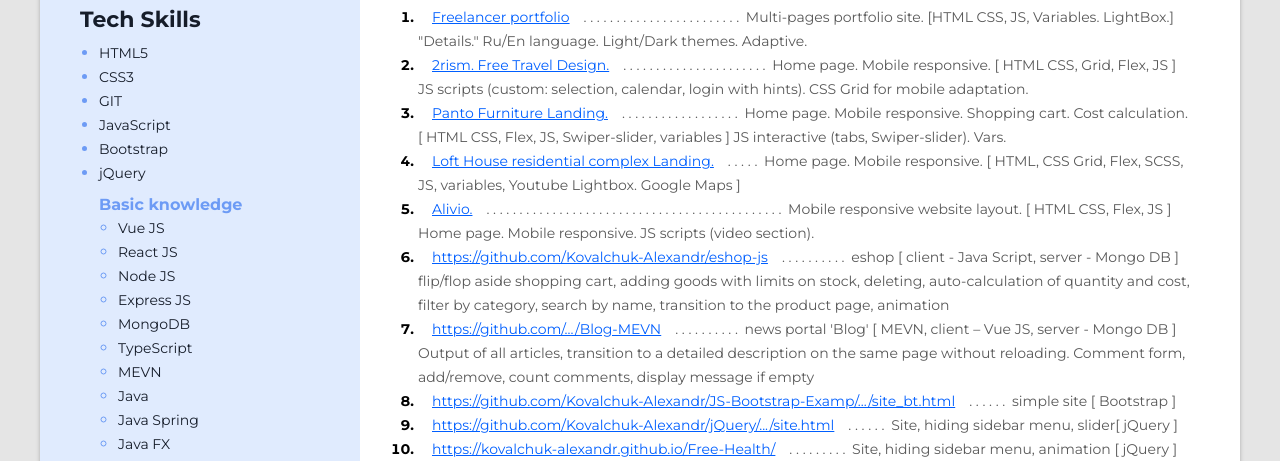
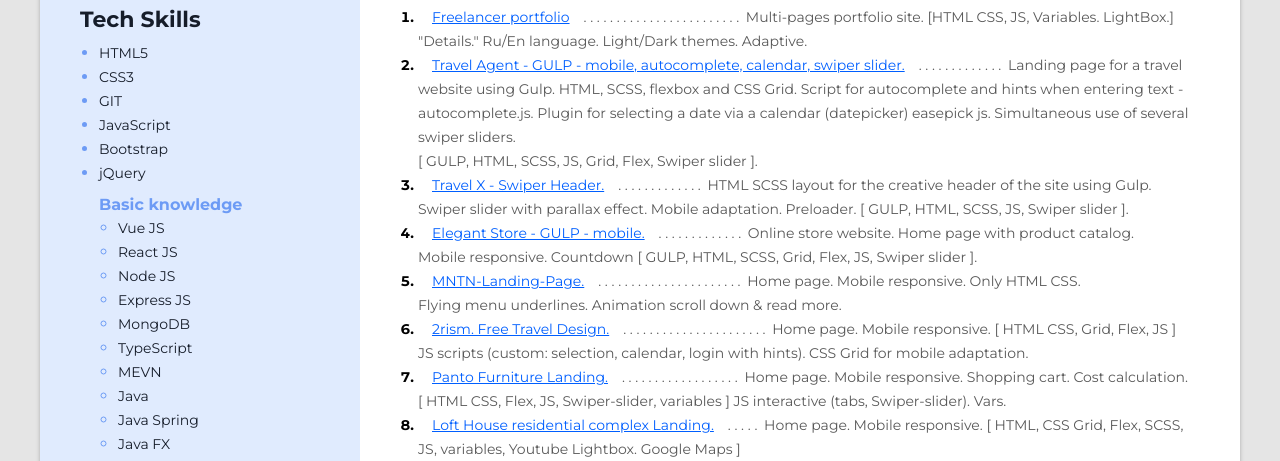
Before and after one commit to Kovalchuk-Alexandr/resume_project, a plain HTML site: page index.html in a window 1280 px wide. Shown: the part 704-1165 px from the top of the page. Drawn offline with Linux system fonts and the light colour scheme.

Commit message:
+ 4 new prjs

```diff
--- a/index.html
+++ b/index.html
@@ -142,7 +142,7 @@
           </ol>
         </div>
 
-                <!-- My projects JavaScript -->
+        <!-- My projects JavaScript -->
         <div class="projects-container">
           <h3 class="main-content-title">JavaScript projects</h3>
 
@@ -155,6 +155,56 @@
                 <a href="https://github.com/Kovalchuk-Alexandr/freelancer_portfolio_my.git" target="_blank" class="project-item-name-link" title=""
                     >Multi-pages portfolio site. [HTML CSS, JS, Variables. LightBox.]
                      "Details." Ru/En language. Light/Dark themes. Adaptive. </a>
+              </span>
+            </li>
+
+            <!-- Travel Agent -->
+            <li class="project-item">
+              <a href="https://kovalchuk-alexandr.github.io/Travel-Agent-GULP-autocomplete-calendar-swiper-slider/" target="_blank" class="project-item-link"
+                >Travel Agent - GULP - mobile, autocomplete, calendar, swiper slider.</a
+              >
+              <span class="project-item-descr"> . . . . . . . . . . . . .
+                <a href="https://github.com/Kovalchuk-Alexandr/Travel-Agent-GULP-autocomplete-calendar-swiper-slider.git" target="_blank" class="project-item-name-link" title="look on github"
+                    >Landing page for a travel website using Gulp. HTML, SCSS, flexbox and CSS Grid.
+                    Script for autocomplete and hints when entering text - autocomplete.js. Plugin for selecting a date via a calendar (datepicker) easepick js. Simultaneous use of several swiper sliders.<br>
+                    [ GULP, HTML, SCSS, JS, Grid, Flex, Swiper slider ].</a>
+              </span>
+            </li>
+
+            <!-- Travel X - Swiper Header -->
+            <li class="project-item">
+              <a href="https://kovalchuk-alexandr.github.io/Travel-X---Swiper-Header/" target="_blank" class="project-item-link"
+                >Travel X - Swiper Header.</a
+              >
+              <span class="project-item-descr"> . . . . . . . . . . . . .
+                <a href="https://github.com/Kovalchuk-Alexandr/Travel-X---Swiper-Header.git" target="_blank" class="project-item-name-link" title="look on github"
+                    >HTML SCSS layout for the creative header of the site using Gulp.<br>
+                    Swiper slider with parallax effect. Mobile adaptation. Preloader.
+                    [ GULP, HTML, SCSS, JS, Swiper slider ].</a>
+              </span>
+            </li>
+
+            <!-- Elegant Store -->
+            <li class="project-item">
+              <a href="https://kovalchuk-alexandr.github.io/Elegant-Store---GULP---mobile/" target="_blank" class="project-item-link"
+                >Elegant Store - GULP - mobile.</a
+              >
+              <span class="project-item-descr"> . . . . . . . . . . . . .
+                <a href="https://github.com/Kovalchuk-Alexandr/Elegant-Store---GULP---mobile.git" target="_blank" class="project-item-name-link" title="look on github"
+                    >Online store website. Home page with product catalog.<br>
+                    Mobile responsive. Сountdown [ GULP, HTML, SCSS, Grid, Flex, JS, Swiper slider ].</a>
+              </span>
+            </li>
+
+            <!-- MNTN -->
+            <li class="project-item">
+              <a href="https://kovalchuk-alexandr.github.io/MNTN-Landing-Page/" target="_blank" class="project-item-link"
+                >MNTN-Landing-Page.</a
+              >
+              <span class="project-item-descr"> . . . . . . . . . . . . . . . . . . . . . .
+                <a href="https://github.com/Kovalchuk-Alexandr/MNTN-Landing-Page.git" target="_blank" class="project-item-name-link" title="look on github"
+                    >Home page. Mobile responsive. Only HTML CSS.<br>
+                     Flying menu underlines. Animation scroll down & read more. </a>
               </span>
             </li>
 
```
